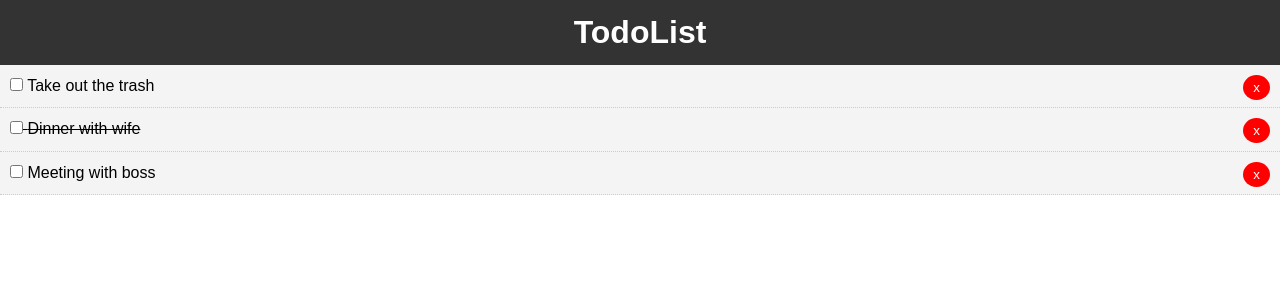
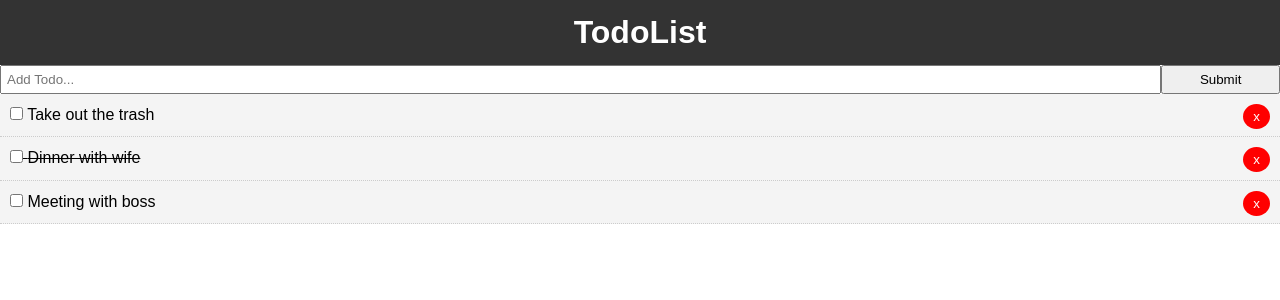
Before and after one commit to rizkisadewa/reactTodoList, a React (Create React App) app: page / in a window 1280 px wide. Shown: the top 300 px of the page. Built offline with nearby package versions, Linux system fonts and the light colour scheme.

Commit message:
add the AddTodo list components

```diff
--- a/src/App.js
+++ b/src/App.js
@@ -1,6 +1,7 @@
 import React, { Component } from 'react';
-import Header from './components/layout/Header';
-import Todos from './components/Todos'; // import Todos component from folder components
+import Header from './components/layout/Header'; // import header layout from folder ./components/layout
+import Todos from './components/Todos'; // import Todos component from folder ./components
+import AddTodo from './components/AddTodo'; // import Todos component from folder ./components
 
 import './App.css'; // Import the CSS from App.css
 
@@ -65,6 +66,7 @@
       // <Todos /> is the customized Tag that created in Todos.js at components folder
       <div className="App">
         <Header />
+        <AddTodo />
         <Todos todos={this.state.todos} toggleComplete={this.toggleComplete} delTodo={this.delTodo}/>
       </div>
     );
--- /dev/null
+++ b/src/components/AddTodo.js
@@ -0,0 +1,24 @@
+import React, { Component } from 'react';
+
+export class AddTodo extends Component {
+  render () {
+    return(
+      <form style={{ display: 'flex' }}>
+        <input
+          type="text"
+          name="title"
+          style={{flex: '10', padding: '5px'}}
+          placeholder="Add Todo..."
+        />
+        <input
+          type="submit"
+          value="Submit"
+          className="btn"
+          style={{flex: '1'}}
+         />
+      </form>
+    )
+  }
+}
+
+export default AddTodo;
```
